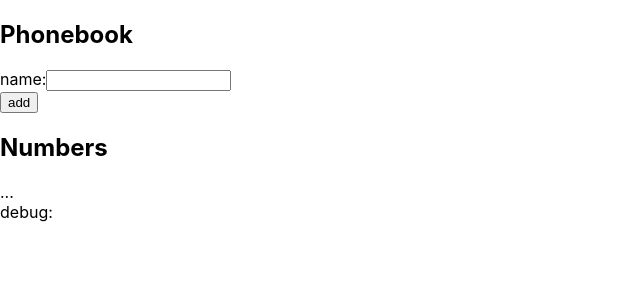
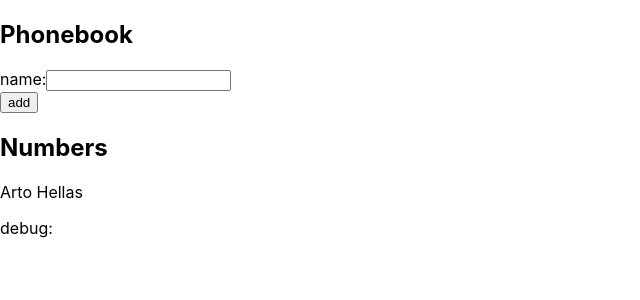
Before and after one commit to ivangnah/fullstackopen, a React (Create React App) app in the folder submissions/phonebook/: page / in a window 1280 px wide. Shown: the top 300 px of the page, without its empty margins (0-640 px from the left). Built offline with nearby package versions, Linux system fonts and the light colour scheme; the HTML template or start-up script is replaced by a standard one.

Commit message:
added number display

```diff
--- a/submissions/phonebook/src/App.js
+++ b/submissions/phonebook/src/App.js
@@ -1,4 +1,15 @@
 import React, { useState } from 'react'
+
+const Person  = (props) => {
+  console.log("person  props", props)
+  return(
+    <div>
+      <p>{props.person.name}</p>
+    </div>
+
+    )
+}
+
 
 const App = () => {
   const [persons, setPersons] = useState([
@@ -54,7 +65,11 @@ const App = () => {
         </div>
       </form>
       <h2>Numbers</h2>
-      ...
+        <div>
+          {persons.map(persons =>
+            <Person key={persons.id} person={persons} />
+          )}
+      </div>
       <div>debug: {newName}</div>
     </div>
 
```
